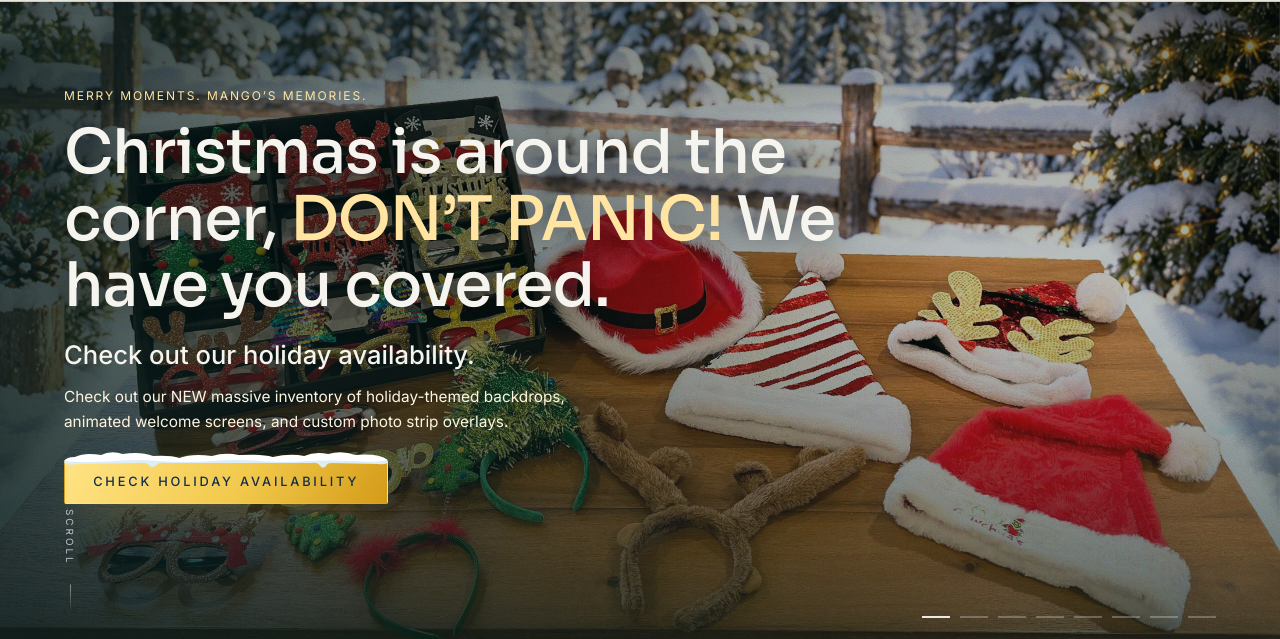
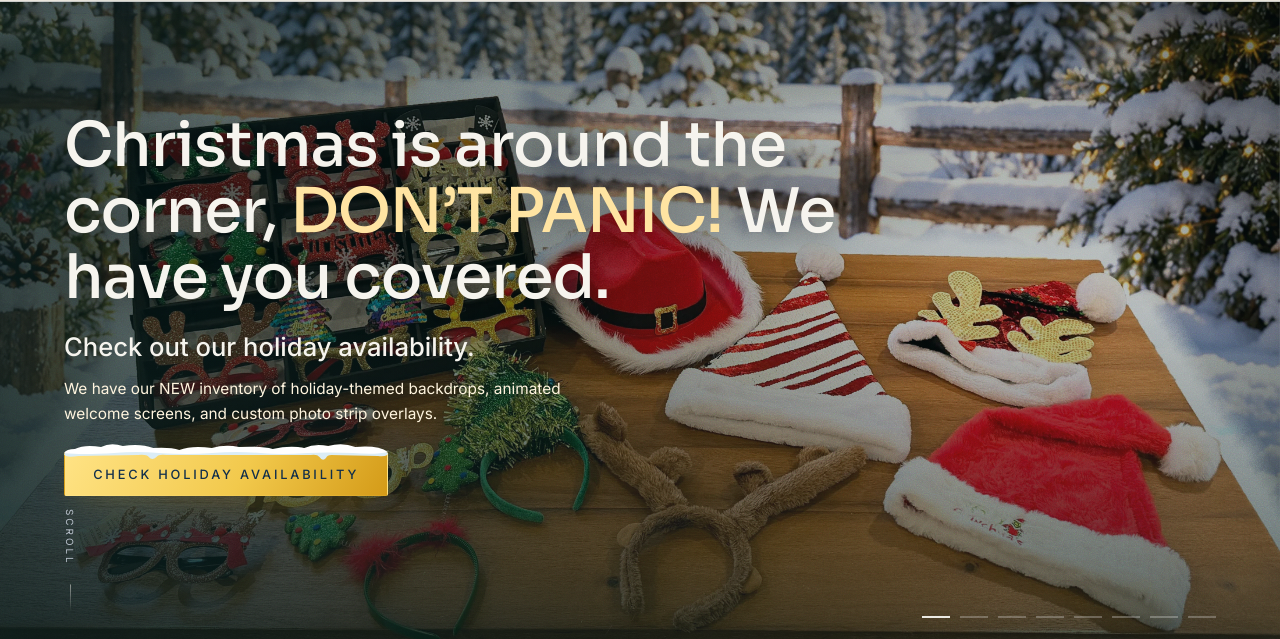
Before and after one commit to AugDog214/mangos-photo-booth, a plain HTML site: page index.html in a window 1280 px wide. Shown: the part 169-808 px from the top of the page. Drawn offline with Linux system fonts and the light colour scheme; animation ran at ten frames a second.

Commit message:
Refine holiday hero wording

```diff
--- a/index.html
+++ b/index.html
@@ -242,10 +242,9 @@
   </div>
 
   <div class="hero-inner" id="hero-inner">
-    <p class="hero-eyebrow">Merry moments. Mango&rsquo;s memories.</p>
     <h1 class="hero-title" id="holiday-headline">Christmas is around the corner, <span>DON&rsquo;T PANIC!</span> We have you covered.</h1>
     <h2 class="holiday-subtitle" id="holiday-subtitle">Check out our holiday availability.</h2>
-    <h3 class="holiday-description" id="holiday-description">Check out our NEW massive inventory of holiday-themed backdrops, animated welcome screens, and custom photo strip overlays.</h3>
+    <h3 class="holiday-description" id="holiday-description">We have our NEW inventory of holiday-themed backdrops, animated welcome screens, and custom photo strip overlays.</h3>
     <div class="hero-actions">
       <a class="btn btn-gold snowcap" href="https://mangos-photo-booth-and-entertainment.checkcherry.com/reservation" target="_blank" rel="noopener noreferrer" data-loc="holiday-hero">Check Holiday Availability</a>
     </div>
```
